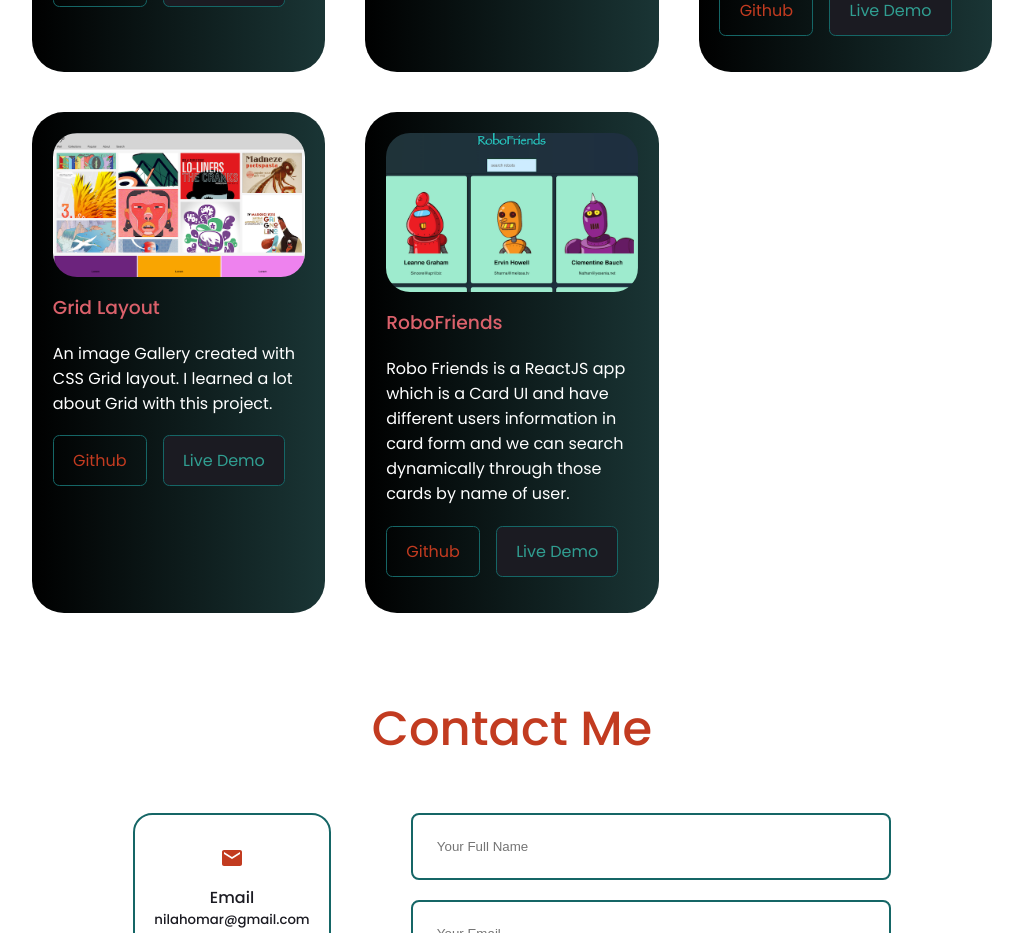
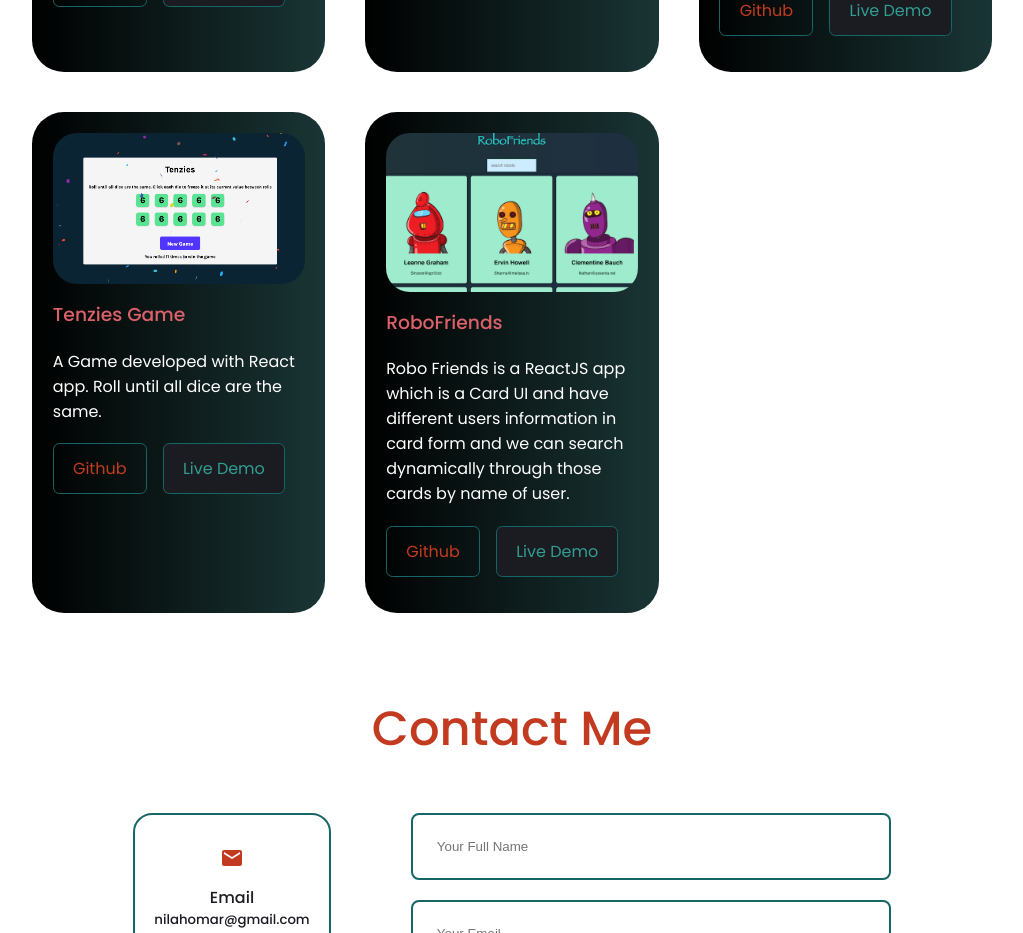
Before and after one commit to nilahomar/react-portfolio, a React (Create React App) app: page / in a window 1280 px wide. Shown: the part 3340-4273 px from the top of the page, without its empty margins (128-1151 px from the left). Built offline with nearby package versions, Linux system fonts and the light colour scheme; no server answers.

Commit message:
new project added

```diff
--- a/package.json
+++ b/package.json
@@ -9,8 +9,8 @@
     "emailjs-com": "3.2.0",
     "react": "^18.0.0",
     "react-dom": "^18.0.0",
-    "react-router-dom": "6.3.0",
     "react-icons": "^4.3.1",
+    "react-router-dom": "^6.3.0",
     "react-scripts": "5.0.1",
     "web-vitals": "2.1.4"
   },
--- a/src/components/projects/project.js
+++ b/src/components/projects/project.js
@@ -2,7 +2,7 @@
 import PhotoProject from "../../assets/photography.png";
 import foodProject from "../../assets/food-project.png";
 import BurgerProject from "../../assets/burger.png";
-import GridLayout from "../../assets/grid-layout-project.png";
+import TenziesGame from "../../assets/tenzies.png";
 import RoboFriends from "../../assets/robofriends.png";
 
 const data = [
@@ -35,12 +35,12 @@ const data = [
   },
   {
     id: 4,
-    image: GridLayout,
-    title: "Grid Layout",
+    image: TenziesGame,
+    title: "Tenzies Game",
     content:
-      "An image Gallery created with CSS Grid layout. I learned a lot about Grid with this project.",
-    github: "https://github.com/nilahomar/project-grid-layout",
-    demo: "https://nilahomar.github.io/project-grid-layout",
+      "A Game developed with React app. Roll until all dice are the same.",
+    github: "https://github.com/nilahomar/tenzies_game",
+    demo: "https://tenzies-roll-dice.netlify.app/",
   },
   {
     id: 5,
--- a/src/index.js
+++ b/src/index.js
@@ -1,8 +1,14 @@
 import ReactDOM from 'react-dom/client';
+import { BrowserRouter } from 'react-router-dom';
 import App from './App';
 import './index.css'
 
 
 ReactDOM
   .createRoot(document.getElementById('root'))
-  .render(<App />);
+  .render(
+    <BrowserRouter>
+      <App />
+    </BrowserRouter>
+
+  );
```
Also changed, not shown: src/App.jsx (line endings or trailing spaces), src/assets/tenzies.png (added).
